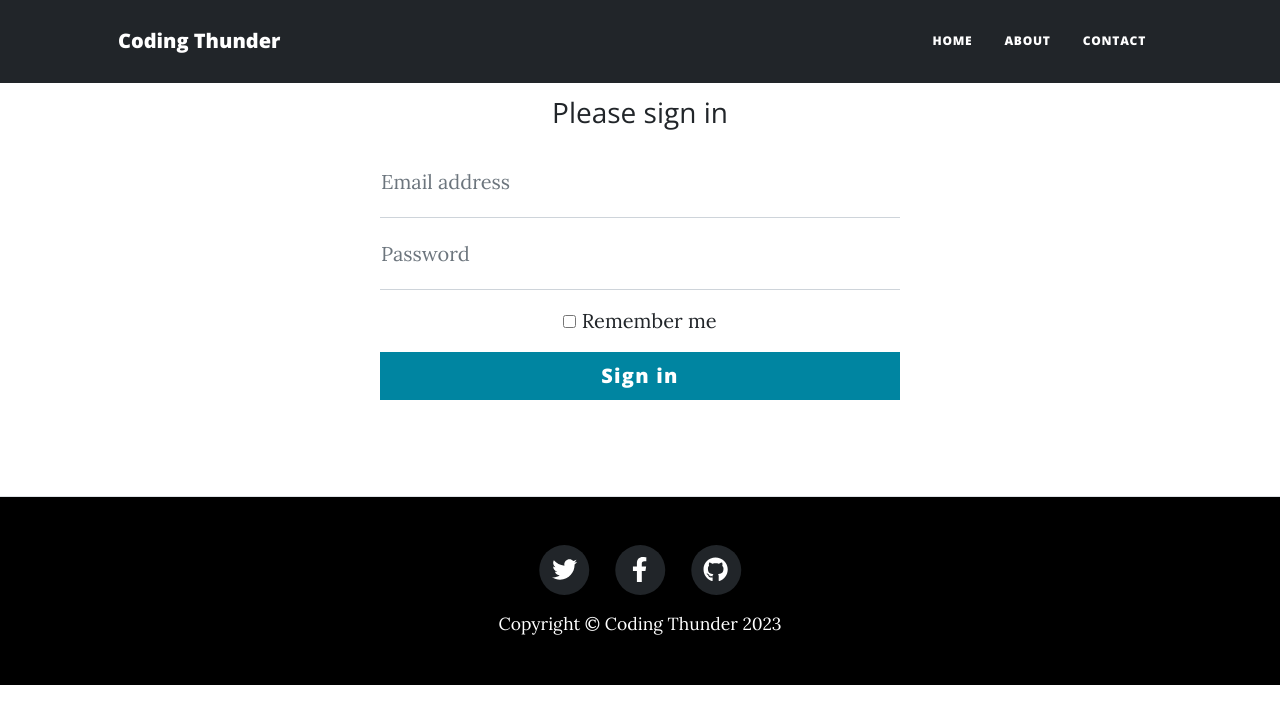
After one commit to ankushchavan0411/blogs-project-with-python-flask, a Flask app: page /login in a window 1280 px wide. The commit adds this page. Shown: the top 724 px of the page. Run offline with Flask 3, Linux system fonts and the light colour scheme; some libraries are stand-ins or nearby versions.

Commit message:
add login page

```diff
--- a/app.py
+++ b/app.py
@@ -49,12 +49,12 @@ class Posts(db.Model):
 
 @app.route('/')
 def root():
-    posts_list = Posts.query.filter_by().all()
+    posts_list = Posts.query.filter_by().all()[0:params['no_of_post']]
     return render_template('index.html', params=params, posts=posts_list)
 
 @app.route('/home')
 def home():
-    posts_list = Posts.query.filter_by().all()
+    posts_list = Posts.query.filter_by().all()[0:params['no_of_post']]
     return render_template('index.html', params=params, posts=posts_list)
 
 @app.route('/about')
@@ -84,5 +84,9 @@ def post(post_slug):
     post_details = Posts.query.filter_by(slug=post_slug).first();
     return render_template('post.html', params=params, post_details=post_details)
 
+@app.route('/login')
+def login():
+    return render_template('login.html', params=params)
+
 if __name__ == '__main__':
     app.run()
--- a/config.json
+++ b/config.json
@@ -11,7 +11,7 @@
  "gmail_username": "ac.infostretch@gmail.com",
  "gmail_password": "wmmqfbshwftiikiy",
  "about_text": " Senior Engineer at Apexon | React JS | Next JS | Redux | JavaScript & Typescript | Formik | Sentry | Jest & Enzyme | Keyclock | Docker | Git & Bitbucket | Jenkins | AWS | Azure | CICD | Google Analytics. I'm a React JS developer with 4 years of experience looking to create usable, useful, and well-designed websites and applications using React JS, Next JS, Redux, Jest, and Git. I'm looking forward to continuing to learn and collaborate with wonderful people.",
- "no_of_post": 5
+ "no_of_post": 2
 }
 
 }
--- a/templates/index.html
+++ b/templates/index.html
@@ -24,9 +24,9 @@
                                 <h2 class="post-title">{{ post.title }}</h2>
                                 <h3 class="post-subtitle">{{ post.sub_title }}</h3>
                             </a>
-                            <p class="post">
+                            <div>
                                 {{ post.post_content[0:75] }}...
-                            </p>
+                            </div>
                             <p class="post-meta">
                                 Posted by
                                 <a href="/post/{{ post.slug }}">{{ post.posted_by }}</a>
--- a/templates/layout.html
+++ b/templates/layout.html
@@ -14,11 +14,10 @@
         <link href="https://fonts.googleapis.com/css?family=Open+Sans:300italic,400italic,600italic,700italic,800italic,400,300,600,700,800" rel="stylesheet" type="text/css" />
         <!-- Core theme CSS (includes Bootstrap)-->
         <link href="{{url_for('static', filename='css/styles.css')}}" rel="stylesheet" />
-
     </head>
     <body>
         <!-- Navigation-->
-        <nav class="navbar navbar-expand-lg navbar-light" id="mainNav">
+        <nav class="navbar navbar-expand-lg navbar-dark bg-dark" id="mainNav">
             <div class="container px-4 px-lg-5">
                 <a class="navbar-brand" href="/">{{ params['blog_name'] }}</a>
                 <button class="navbar-toggler" type="button" data-bs-toggle="collapse" data-bs-target="#navbarResponsive" aria-controls="navbarResponsive" aria-expanded="false" aria-label="Toggle navigation">
@@ -39,7 +38,7 @@
         {% block body %}{% endblock %}
 
             <!-- Footer-->
-        <footer class="border-top">
+        <footer class="border-top bg-black text-white">
             <div class="container px-4 px-lg-5">
                 <div class="row gx-4 gx-lg-5 justify-content-center">
                     <div class="col-md-10 col-lg-8 col-xl-7">
@@ -69,7 +68,7 @@
                                 </a>
                             </li>
                         </ul>
-                        <div class="small text-center text-muted fst-italic">Copyright &copy; {{ params['blog_name'] }} 2023</div>
+                        <div class="small text-center">Copyright &copy; {{ params['blog_name'] }} 2023</div>
                     </div>
                 </div>
             </div>
--- /dev/null
+++ b/templates/login.html
@@ -0,0 +1,26 @@
+{% extends "layout.html" %}
+    {% block body %}
+        <main class="form-signin w-50 m-auto container mt-5 mb-5 text-center p-5">
+          <form class="container">
+{#            <img class="mb-4" src="/docs/5.3/assets/brand/bootstrap-logo.svg" alt="" width="72" height="57">#}
+            <h1 class="h3 mb-3 fw-normal">Please sign in</h1>
+
+            <div class="form-floating">
+              <input type="email" class="form-control" id="floatingInput" placeholder="name@example.com" fdprocessedid="4f9veq">
+              <label for="floatingInput">Email address</label>
+            </div>
+
+            <div class="form-floating">
+              <input type="password" class="form-control" id="floatingPassword" placeholder="Password" fdprocessedid="0t5p4j">
+              <label for="floatingPassword">Password</label>
+            </div>
+
+            <div class="checkbox mb-3 mt-3">
+              <label>
+                <input type="checkbox" value="remember-me"> Remember me
+              </label>
+            </div>
+            <button class="w-100 btn btn-lg btn-primary" type="submit" >Sign in</button>
+          </form>
+        </main>
+{% endblock %}
```
